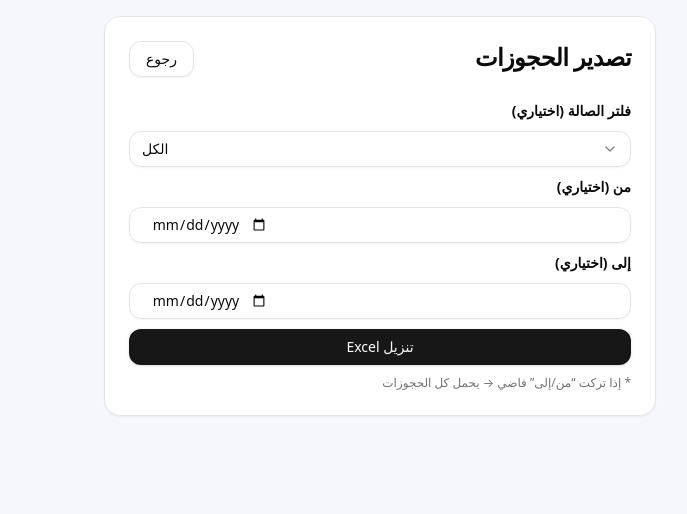
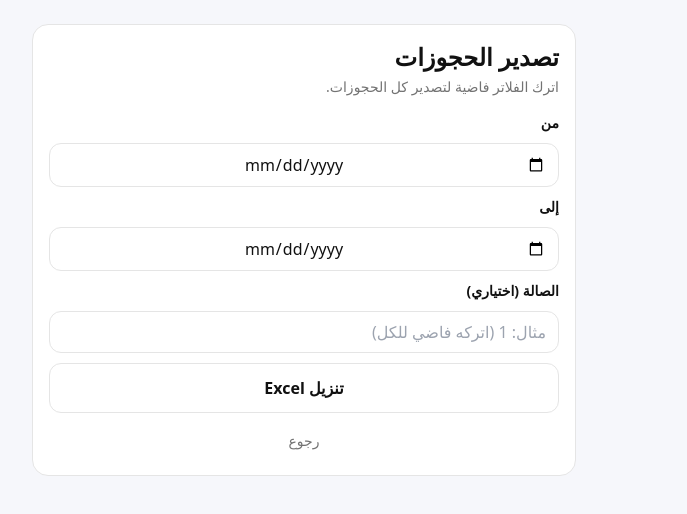
Before and after one commit to genetechai-blip/hall-booking-pwa, a Next.js app: page /export in a window 1280 px wide. Shown: the top 514 px of the page, without its empty margins (466-1153 px from the left). Built offline with nearby package versions, Linux system fonts and the light colour scheme.

Commit message:
adding delete function to edit and editing export page

```diff
--- /dev/null
+++ b/src/app/api/bookings/[id]/delete/route.ts
@@ -0,0 +1,30 @@
+import { NextResponse } from "next/server";
+import { supabaseServer } from "@/lib/supabase/server";
+
+export async function POST(
+  _req: Request,
+  { params }: { params: { id: string } }
+) {
+  const idNum = Number(params.id);
+  if (!Number.isFinite(idNum) || idNum <= 0) {
+    return NextResponse.json({ error: "Invalid id" }, { status: 400 });
+  }
+
+  const supabase = supabaseServer();
+
+  const { data: userData } = await supabase.auth.getUser();
+  if (!userData?.user) {
+    return NextResponse.json({ error: "Unauthorized" }, { status: 401 });
+  }
+
+  const { error } = await supabase.from("bookings").delete().eq("id", idNum);
+
+  if (error) {
+    return NextResponse.json(
+      { error: error.message ?? "Delete failed" },
+      { status: 400 }
+    );
+  }
+
+  return NextResponse.json({ ok: true });
+}
--- a/src/app/export/page.tsx
+++ b/src/app/export/page.tsx
@@ -1,23 +1,9 @@
 "use client";
 
 import { useMemo, useState } from "react";
-import { useRouter } from "next/navigation";
 import { DateTime } from "luxon";
 
-import { Button } from "@/components/ui/button";
-import { Card, CardContent, CardHeader, CardTitle } from "@/components/ui/card";
-import { Input } from "@/components/ui/input";
-import {
-  Select,
-  SelectContent,
-  SelectItem,
-  SelectTrigger,
-  SelectValue,
-} from "@/components/ui/select";
-
 const BAHRAIN_TZ = "Asia/Bahrain";
-
-type Hall = { id: number; name: string };
 
 function isoToday() {
   return DateTime.now().setZone(BAHRAIN_TZ).toISODate()!;
@@ -28,129 +14,130 @@ function sanitizeFilePart(x: string) {
     .trim()
     .replace(/\s+/g, "_")
     .replace(/[\\/:*?"<>|]+/g, "-")
-    .slice(0, 50);
-}
-
-function isIOSStandalone() {
-  // iOS PWA standalone
-  const nav: any = navigator;
-  return nav.standalone === true;
+    .slice(0, 60);
 }
 
 export default function ExportPage() {
-  const router = useRouter();
-
-  // إذا تبي تجيب الصالات من API عندك، بدّل هذا بكود fetch
-  const halls: Hall[] = useMemo(
-    () => [{ id: 0, name: "الكل" }],
-    []
-  );
-
-  const [hallId, setHallId] = useState<number | "all">("all");
   const [from, setFrom] = useState<string>("");
   const [to, setTo] = useState<string>("");
-  const [loading, setLoading] = useState(false);
+  const [hallId, setHallId] = useState<string>(""); // "" = all
+  const [downloading, setDownloading] = useState(false);
+  const [msg, setMsg] = useState<string>("");
+
+  const today = useMemo(() => isoToday(), []);
 
   async function downloadExcel() {
-    setLoading(true);
+    setMsg("");
+    setDownloading(true);
+
     try {
       const params = new URLSearchParams();
 
-      // إذا تركتهم فاضي -> ALL
-      if (from) params.set("from", from);
-      if (to) params.set("to", to);
-
-      if (hallId !== "all") params.set("hall_id", String(hallId));
-
-      const url = `/api/bookings/export?${params.toString()}`;
-
-      // ✅ iOS PWA: الأفضل فتح بصفحة جديدة حتى ما يستبدل التطبيق
-      if (isIOSStandalone()) {
-        window.open(url, "_blank", "noopener,noreferrer");
-        return;
+      // ✅ بدون فلتر = لا نرسل شي
+      if (from || to) {
+        const a = from || to || today;
+        const b = to || from || today;
+        params.set("from", a);
+        params.set("to", b);
       }
 
-      // ✅ باقي الأجهزة: تنزيل داخل نفس الصفحة بدون navigation
+      if (hallId) params.set("hall_id", hallId);
+
+      const url = `/api/bookings/export${params.toString() ? `?${params}` : ""}`;
+
       const res = await fetch(url);
       if (!res.ok) {
         const j = await res.json().catch(() => ({}));
-        alert(j?.error ?? "فشل التصدير");
+        setMsg(j?.error ?? "فشل التصدير");
         return;
       }
 
       const blob = await res.blob();
-      const blobUrl = URL.createObjectURL(blob);
+      const fileUrl = URL.createObjectURL(blob);
 
-      const hallName =
-        hallId === "all"
-          ? "all"
-          : sanitizeFilePart(
-              halls.find((h) => h.id === hallId)?.name ?? `hall_${hallId}`
-            );
-
-      const f = from || "ALL";
-      const t = to || "ALL";
+      const rangePart =
+        from || to ? `${from || to}_${to || from}` : "ALL";
+      const fileName = `bookings_${hallId || "all"}_${sanitizeFilePart(rangePart)}.xlsx`;
 
       const a = document.createElement("a");
-      a.href = blobUrl;
-      a.download = `bookings_${hallName}_${f}_${t}.xlsx`;
+      a.href = fileUrl;
+      a.download = fileName;
       document.body.appendChild(a);
       a.click();
       a.remove();
-      URL.revokeObjectURL(blobUrl);
+
+      URL.revokeObjectURL(fileUrl);
+
+      setMsg("تم تنزيل ملف Excel ✅");
+    } catch {
+      setMsg("صار خطأ أثناء التصدير");
     } finally {
-      setLoading(false);
+      setDownloading(false);
     }
   }
 
   return (
-    <div className="mx-auto w-full max-w-xl px-3 pb-10 pt-4">
-      <Card className="rounded-2xl shadow-sm">
-        <CardHeader className="space-y-3">
-          <div className="flex items-start justify-between gap-3">
-            <CardTitle className="text-2xl font-extrabold">تصدير الحجوزات</CardTitle>
-            <Button variant="outline" className="rounded-xl" onClick={() => router.back()}>
-              رجوع
-            </Button>
-          </div>
-        </CardHeader>
+    <div className="mx-auto max-w-xl px-4 pt-6 pb-14">
+      <div className="rounded-2xl border bg-white p-4">
+        <div className="text-2xl font-extrabold text-right">تصدير الحجوزات</div>
+        <div className="text-sm text-muted-foreground text-right mt-1">
+          اترك الفلاتر فاضية لتصدير كل الحجوزات.
+        </div>
 
-        <CardContent className="grid gap-4">
-          <div className="grid gap-2">
-            <div className="text-sm font-semibold text-right">فلتر الصالة (اختياري)</div>
-            <Select
-              value={hallId === "all" ? "all" : String(hallId)}
-              onValueChange={(v) => setHallId(v === "all" ? "all" : Number(v))}
-            >
-              <SelectTrigger className="rounded-xl">
-                <SelectValue placeholder="اختر" />
-              </SelectTrigger>
-              <SelectContent className="rounded-xl">
-                <SelectItem value="all">الكل</SelectItem>
-                {/* إذا عندك halls حقيقية املأها هنا */}
-              </SelectContent>
-            </Select>
+        <div className="mt-4 grid gap-3">
+          <div className="grid gap-1">
+            <div className="text-sm font-semibold text-right">من</div>
+            <input
+              dir="ltr"
+              type="date"
+              value={from}
+              onChange={(e) => setFrom(e.target.value)}
+              className="w-full rounded-xl border px-3 py-2 text-center"
+            />
           </div>
 
-          <div className="grid gap-2">
-            <div className="text-sm font-semibold text-right">من (اختياري)</div>
-            <Input dir="ltr" type="date" value={from} onChange={(e) => setFrom(e.target.value)} className="rounded-xl text-center" />
+          <div className="grid gap-1">
+            <div className="text-sm font-semibold text-right">إلى</div>
+            <input
+              dir="ltr"
+              type="date"
+              value={to}
+              onChange={(e) => setTo(e.target.value)}
+              className="w-full rounded-xl border px-3 py-2 text-center"
+            />
           </div>
 
-          <div className="grid gap-2">
-            <div className="text-sm font-semibold text-right">إلى (اختياري)</div>
-            <Input dir="ltr" type="date" value={to} onChange={(e) => setTo(e.target.value)} className="rounded-xl text-center" />
+          <div className="grid gap-1">
+            <div className="text-sm font-semibold text-right">الصالة (اختياري)</div>
+            <input
+              value={hallId}
+              onChange={(e) => setHallId(e.target.value)}
+              placeholder='مثال: 1 (اتركه فاضي للكل)'
+              className="w-full rounded-xl border px-3 py-2 text-right"
+              inputMode="numeric"
+            />
           </div>
 
-          <Button onClick={downloadExcel} disabled={loading} className="rounded-xl">
-            {loading ? "..." : "تنزيل Excel"}
-          </Button>
+          <button
+            onClick={downloadExcel}
+            disabled={downloading}
+            className="rounded-xl border px-4 py-3 font-bold"
+          >
+            {downloading ? "..." : "تنزيل Excel"}
+          </button>
 
-          <div className="text-xs text-muted-foreground text-right">
-            * إذا تركت “من/إلى” فاضي → يحمل كل الحجوزات
-          </div>
-        </CardContent>
-      </Card>
+          {msg ? (
+            <div className="text-sm text-right mt-1">{msg}</div>
+          ) : null}
+
+          <button
+            onClick={() => history.back()}
+            className="rounded-xl px-4 py-2 text-sm text-muted-foreground"
+          >
+            رجوع
+          </button>
+        </div>
+      </div>
     </div>
   );
 }
```
Also changed, not shown: src/app/api/bookings/export/route.ts (+29 -34 lines), public/sw.js.
